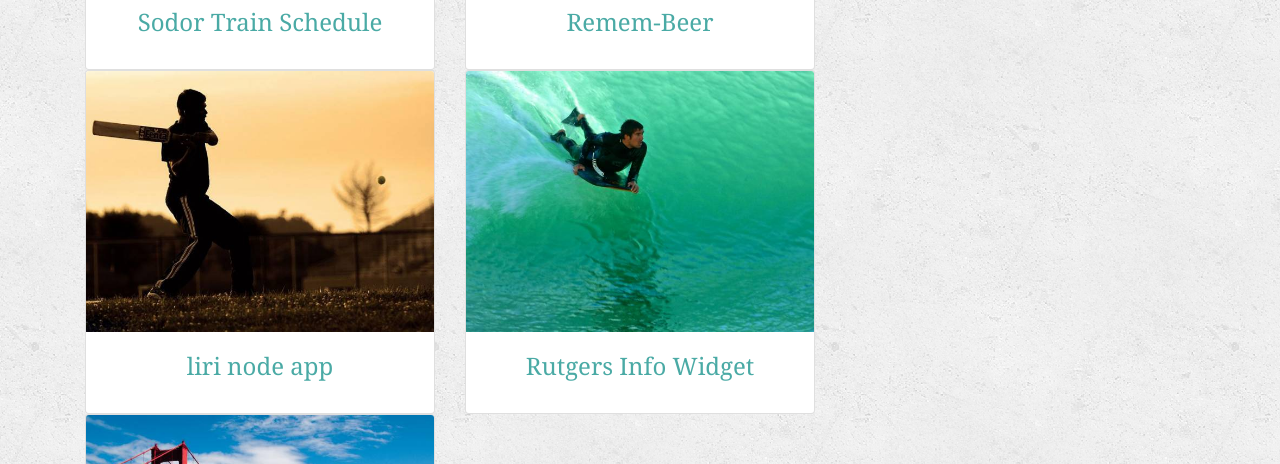
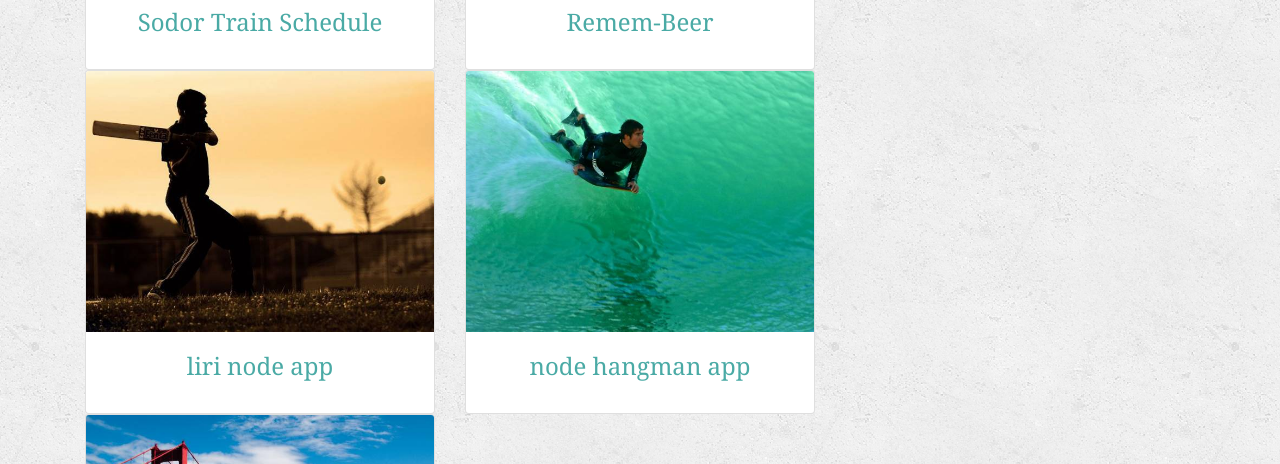
Before and after one commit to leifswenson/Portfolio, a plain HTML site: page portfolio.html in a window 1280 px wide. Shown: the part 411-875 px from the top of the page. Drawn offline with nearby package versions, Linux system fonts and the light colour scheme.

Commit message:
added command line hangman

```diff
--- a/portfolio.html
+++ b/portfolio.html
@@ -89,14 +89,14 @@
             </div>
 
             <div class="col-md-6">
-
-              <div class="card">
-                <img class="card-img-top" src="assets/images/image4.jpg" alt="Card image cap">
-                <div class="card-body">
-                  <h4 class="card-title text-center">Rutgers Info Widget</h4>
+              <a href="https://github.com/lanky11/hangman-command-line" target="blank">
+                <div class="card">
+                  <img class="card-img-top" src="assets/images/image4.jpg" alt="Card image cap">
+                  <div class="card-body">
+                    <h4 class="card-title text-center">node hangman app</h4>
+                  </div>
                 </div>
-              </div>
-
+              </a>
             </div>
 
           </div>
```
